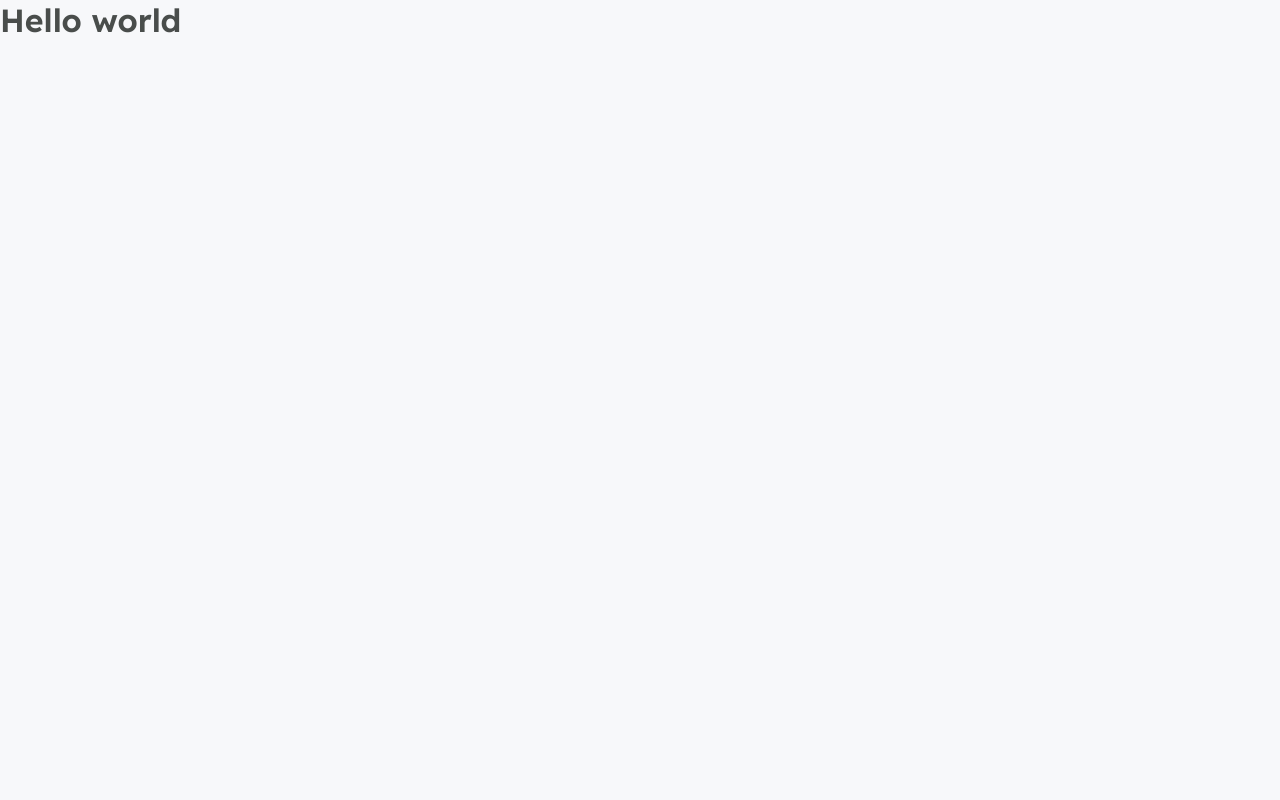
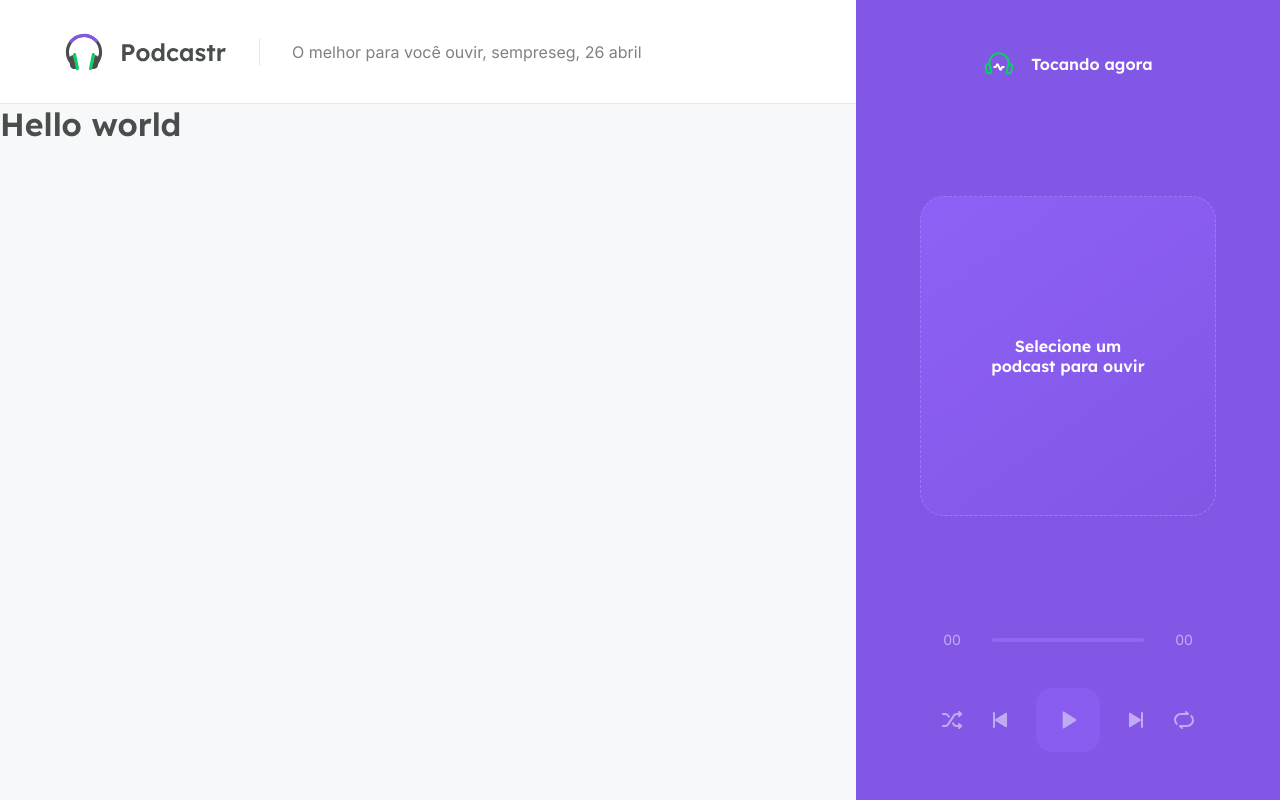
Before and after one commit to mateus-luciano/podcastr-nlw5, a Next.js app: page / in a window 1280 px wide. Built offline with nearby package versions, Linux system fonts and the light colour scheme.

Commit message:
created player component

```diff
--- a/src/components/Header/index.tsx
+++ b/src/components/Header/index.tsx
@@ -1,7 +1,7 @@
 import format from 'date-fns/format';
 import ptBr from 'date-fns/locale/pt-BR';
 
-import './styles.module.scss';
+import styles from './styles.module.scss';
 
 export function Header() {
   const currentDate = format(new Date(), 'EEEEEE, d MMMM', {
@@ -9,7 +9,7 @@
   });
 
   return(
-    <header className="headerContainer">
+    <header className={styles.headerContainer}>
       <img src="/logo.svg" alt="Podcastr" />
       <p>O melhor para você ouvir, sempre</p>
       <span>{currentDate}</span>
--- /dev/null
+++ b/src/components/Player/index.tsx
@@ -0,0 +1,41 @@
+import styles from './styles.module.scss';
+
+export function Player() {
+  return(
+    <div className={styles.playerContainer}>
+      <header>
+        <img src="/playing.svg" alt="Tocando agora" />
+        <strong>Tocando agora</strong>
+      </header>
+      <div className={styles.emptyPlayer}>
+        <strong>Selecione um podcast para ouvir</strong>
+      </div>
+      <footer className={styles.empty}>
+        <div className={styles.progress}>
+          <span>00</span>
+          <div className={styles.slider}>
+            <div className={styles.emptySlider} />
+          </div>
+          <span>00</span>
+        </div>
+        <div className={styles.buttons}>
+          <button type="button">
+            <img src="/shuffle.svg" alt="Embaralhar" />
+          </button>
+          <button type="button">
+            <img src="/play-previous.svg" alt="Tocar anterior" />
+          </button>
+          <button type="button" className={styles.playButton}>
+            <img src="/play.svg" alt="Tocar" />
+          </button>
+          <button type="button">
+            <img src="/play-next.svg" alt="Tocar próxima" />
+          </button>
+          <button type="button">
+            <img src="/repeat.svg" alt="Repetir" />
+          </button>
+        </div>
+      </footer>
+    </div>
+  );
+}
--- /dev/null
+++ b/src/components/Player/styles.module.css
@@ -0,0 +1,122 @@
+.playerContainer {
+  padding: 3rem 4rem;
+  width: 26.5rem;
+  height: 100vh;
+  background: var(--purple-500);
+  color: var(--white);
+  display: -webkit-box;
+  display: -ms-flexbox;
+  display: flex;
+  -webkit-box-orient: vertical;
+  -webkit-box-direction: normal;
+      -ms-flex-direction: column;
+          flex-direction: column;
+  -webkit-box-align: center;
+      -ms-flex-align: center;
+          align-items: center;
+  -webkit-box-pack: justify;
+      -ms-flex-pack: justify;
+          justify-content: space-between;
+}
+
+.playerContainer header {
+  display: -webkit-box;
+  display: -ms-flexbox;
+  display: flex;
+  -webkit-box-align: center;
+      -ms-flex-align: center;
+          align-items: center;
+  gap: 1rem;
+}
+
+.playerContainer strong {
+  font-family: Lexend, sans-serif;
+  font-weight: 600;
+}
+
+.playerContainer footer {
+  -ms-flex-item-align: stretch;
+      -ms-grid-row-align: stretch;
+      align-self: stretch;
+}
+
+.playerContainer footer.empty {
+  opacity: 0.5;
+}
+
+.emptyPlayer {
+  width: 100%;
+  height: 20rem;
+  border: 1.5px dashed var(--purple-300);
+  border-radius: 1.5rem;
+  background: linear-gradient(143.8deg, rgba(145, 100, 250, 0.8) 0%, rgba(0, 0, 0, 0) 100%);
+  padding: 4rem;
+  text-align: center;
+  display: -webkit-box;
+  display: -ms-flexbox;
+  display: flex;
+  -webkit-box-align: center;
+      -ms-flex-align: center;
+          align-items: center;
+  -webkit-box-pack: center;
+      -ms-flex-pack: center;
+          justify-content: center;
+}
+
+.progress {
+  display: -webkit-box;
+  display: -ms-flexbox;
+  display: flex;
+  -webkit-box-align: center;
+      -ms-flex-align: center;
+          align-items: center;
+  gap: 0.5rem;
+  font-size: 0.875rem;
+}
+
+.progress span {
+  display: inline-block;
+  width: 4rem;
+  text-align: center;
+}
+
+.progress .slider {
+  -webkit-box-flex: 1;
+      -ms-flex: 1;
+          flex: 1;
+}
+
+.progress .slider .emptySlider {
+  width: 100%;
+  height: 4px;
+  background: var(--purple-300);
+  border-radius: 2px;
+}
+
+.buttons {
+  display: -webkit-box;
+  display: -ms-flexbox;
+  display: flex;
+  -webkit-box-align: center;
+      -ms-flex-align: center;
+          align-items: center;
+  -webkit-box-pack: center;
+      -ms-flex-pack: center;
+          justify-content: center;
+  margin-top: 2.5rem;
+  gap: 1.5rem;
+}
+
+.buttons button {
+  background: transparent;
+  border: 0;
+  font-size: 0;
+}
+
+.buttons button.playButton {
+  width: 4rem;
+  height: 4rem;
+  border-radius: 1rem;
+  background: var(--purple-400);
+}
+/*# sourceMappingURL=styles.module.css.map */
--- /dev/null
+++ b/src/components/Player/styles.module.scss
@@ -0,0 +1,88 @@
+.playerContainer {
+  padding: 3rem 4rem;
+  width: 26.5rem;
+  height: 100vh;
+  background: var(--purple-500);
+  color: var(--white);
+  display: flex;
+  flex-direction: column;
+  align-items: center;
+  justify-content: space-between;
+
+  header {
+    display: flex;
+    align-items: center;
+    gap: 1rem;
+  }
+
+  strong {
+    font-family: Lexend, sans-serif;
+    font-weight: 600;
+  }
+
+  footer {
+    align-self: stretch;
+
+    &.empty {
+      opacity: 0.5;
+    }
+  }
+}
+
+.emptyPlayer {
+  width: 100%;
+  height: 20rem;
+  border: 1.5px dashed var(--purple-300);
+  border-radius: 1.5rem;
+  background: linear-gradient(143.8deg, rgba(145, 100, 250, 0.8) 0%, rgba(0, 0, 0, 0) 100%);
+  padding: 4rem;
+  text-align: center;
+  display: flex;
+  align-items: center;
+  justify-content: center;
+}
+
+.progress {
+  display: flex;
+  align-items: center;
+  gap: 0.5rem;
+  font-size: 0.875rem;
+
+  span {
+    display: inline-block;
+    width: 4rem;
+    text-align: center;
+  }
+
+  .slider {
+    flex: 1;
+
+    .emptySlider {
+      width: 100%;
+      height: 4px;
+      background: var(--purple-300);
+      border-radius: 2px;
+    }
+  }
+}
+
+.buttons {
+  display: flex;
+  align-items: center;
+  justify-content: center;
+  margin-top: 2.5rem;
+  gap: 1.5rem;
+
+  button {
+    background: transparent;
+    border: 0;
+    font-size: 0;
+
+    &.playButton {
+      width: 4rem;
+      height: 4rem;
+      border-radius: 1rem;
+      background: var(--purple-400);
+    }
+  }
+}
--- a/src/pages/_app.tsx
+++ b/src/pages/_app.tsx
@@ -1,7 +1,19 @@
+import { Header } from '../components/Header';
+import { Player } from '../components/Player';
+
 import '../styles/global.scss';
+import styles from '../styles/app.module.scss';
 
 function MyApp({ Component, pageProps }) {
-  return <Component {...pageProps} />
+  return (
+    <div className={styles.wrapper}>
+      <main>
+        <Header />
+        <Component {...pageProps} />
+      </main>
+      <Player />
+    </div>
+  );
 }
 
 export default MyApp
--- /dev/null
+++ b/src/styles/app.module.scss
@@ -0,0 +1,7 @@
+.wrapper {
+  display: flex;
+
+  main {
+    flex: 1;
+  }
+}
```
Also changed, not shown: src/components/Player/styles.modules.css (added, +55 -0 lines), 2 other files (tests, documents, lock files or other folders).
